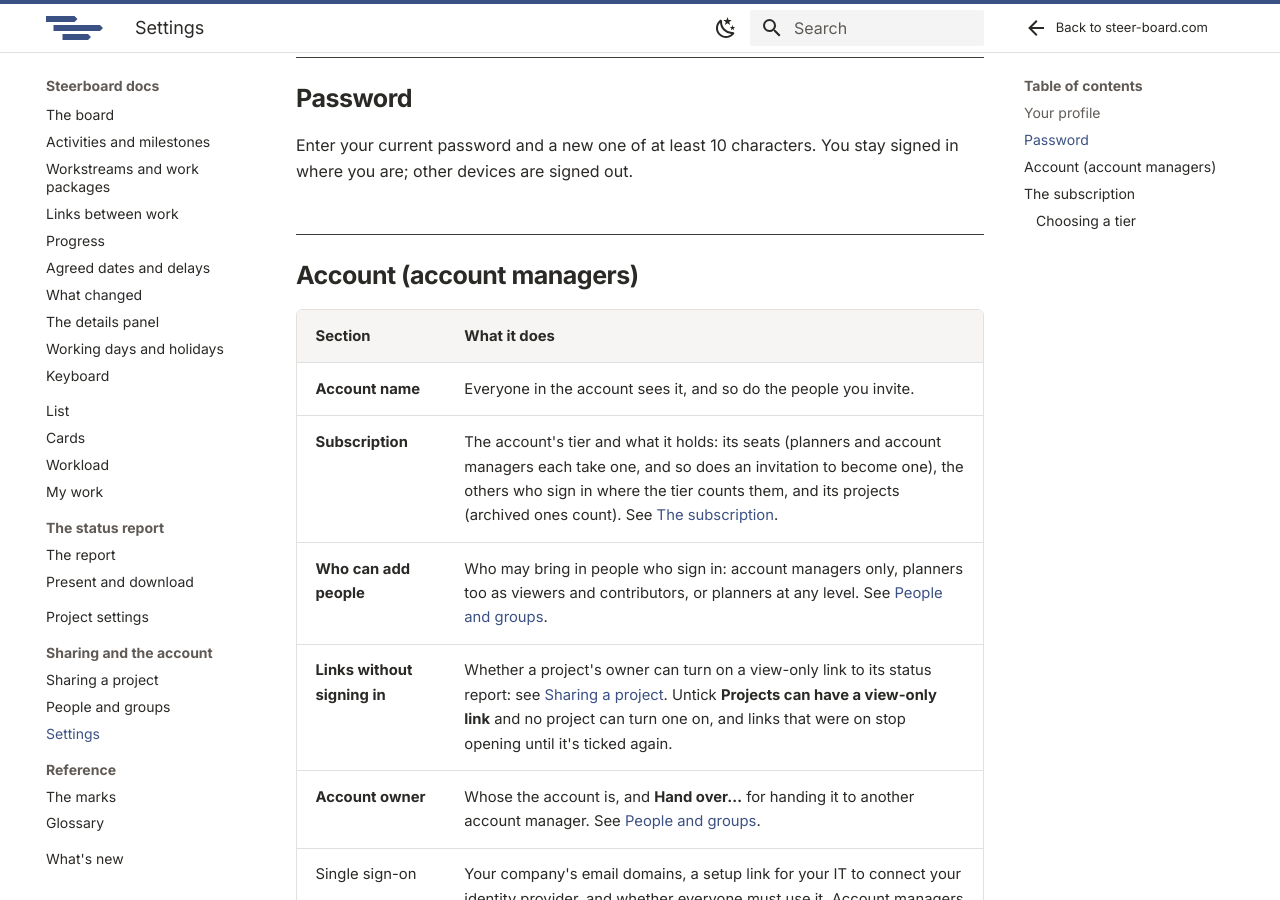
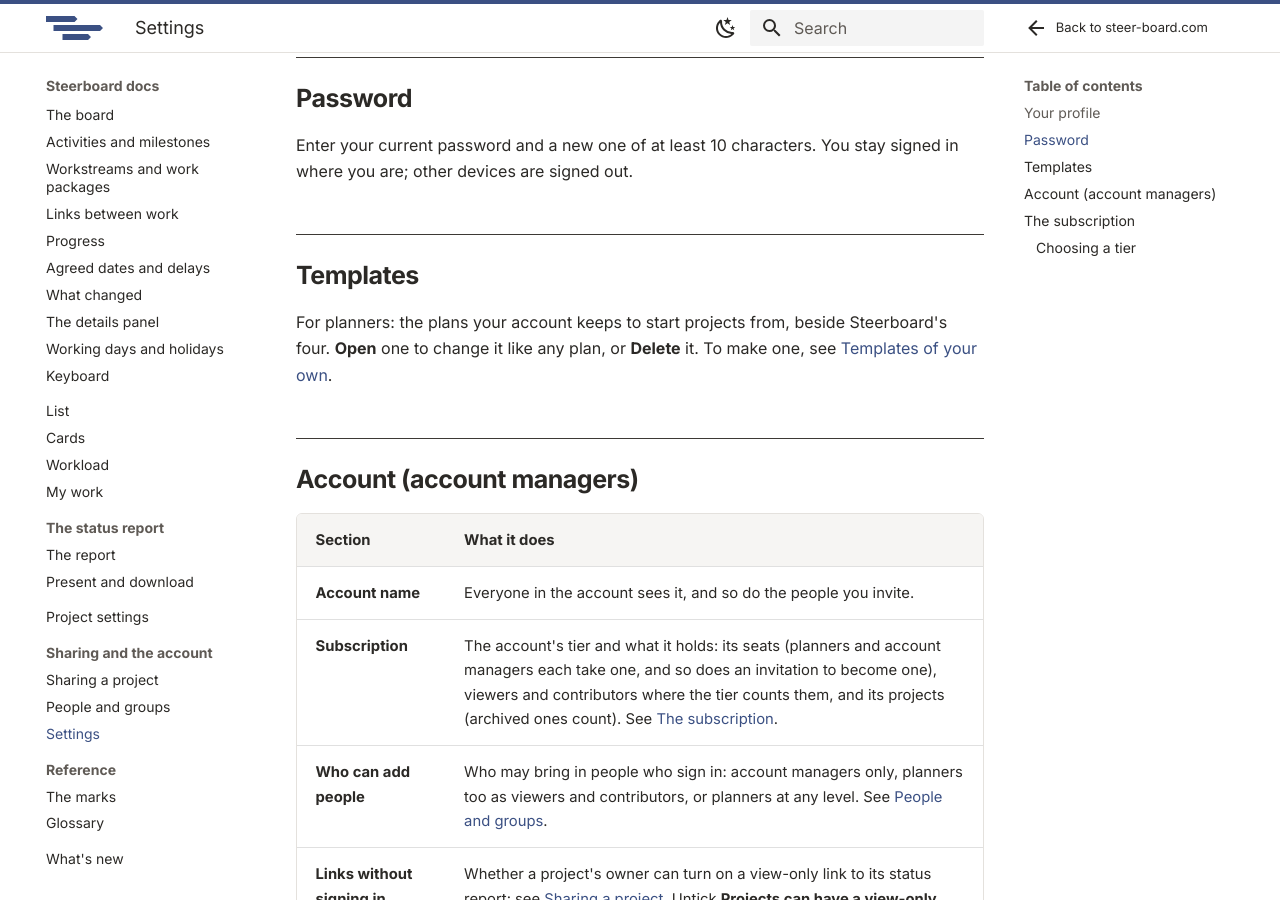
Before and after one commit to mistahcase/steerboard-docs, an MkDocs documentation site: the page built from pages/sharing/settings.md, in a window 1280 px wide and 900 px high, scrolled down 916 px. Built offline with MkDocs 1.6.1 and Material for MkDocs 9.7.7, drawn with Linux system fonts in a browser that asks for light colours.

Commit message:
Docs: the details panel's new order, templates in settings, seats
Co-Authored-By: Claude Fable 5.2 <noreply@anthropic.com>

```diff
--- a/pages/sharing/settings.md
+++ b/pages/sharing/settings.md
@@ -19,12 +19,19 @@ send you yours. Untick it to get none.
 Enter your current password and a new one of at least 10 characters. You stay
 signed in where you are; other devices are signed out.
 
+## Templates
+
+For planners: the plans your account keeps to start projects from, beside
+Steerboard's four. **Open** one to change it like any plan, or **Delete** it.
+To make one, see
+[Templates of your own](../getting-started/first-project.md#templates-of-your-own).
+
 ## Account (account managers)
 
 | Section | What it does |
 |---|---|
 | **Account name** | Everyone in the account sees it, and so do the people you invite. |
-| **Subscription** | The account's tier and what it holds: its seats (planners and account managers each take one, and so does an invitation to become one), the others who sign in where the tier counts them, and its projects (archived ones count). See [The subscription](#the-subscription). |
+| **Subscription** | The account's tier and what it holds: its seats (planners and account managers each take one, and so does an invitation to become one), viewers and contributors where the tier counts them, and its projects (archived ones count). See [The subscription](#the-subscription). |
 | **Who can add people** | Who may bring in people who sign in: account managers only, planners too as viewers and contributors, or planners at any level. See [People and groups](people.md#who-can-invite). |
 | **Links without signing in** | Whether a project's owner can turn on a view-only link to its status report: see [Sharing a project](sharing.md#a-link-that-opens-without-signing-in). Untick **Projects can have a view-only link** and no project can turn one on, and links that were on stop opening until it's ticked again. |
 | **Account owner** | Whose the account is, and **Hand over…** for handing it to another account manager. See [People and groups](people.md#the-account-owner). |
```
Also changed, not shown: pages/plan/details.md (+6 -6 lines), pages/sharing/people.md (+3 -2 lines).
